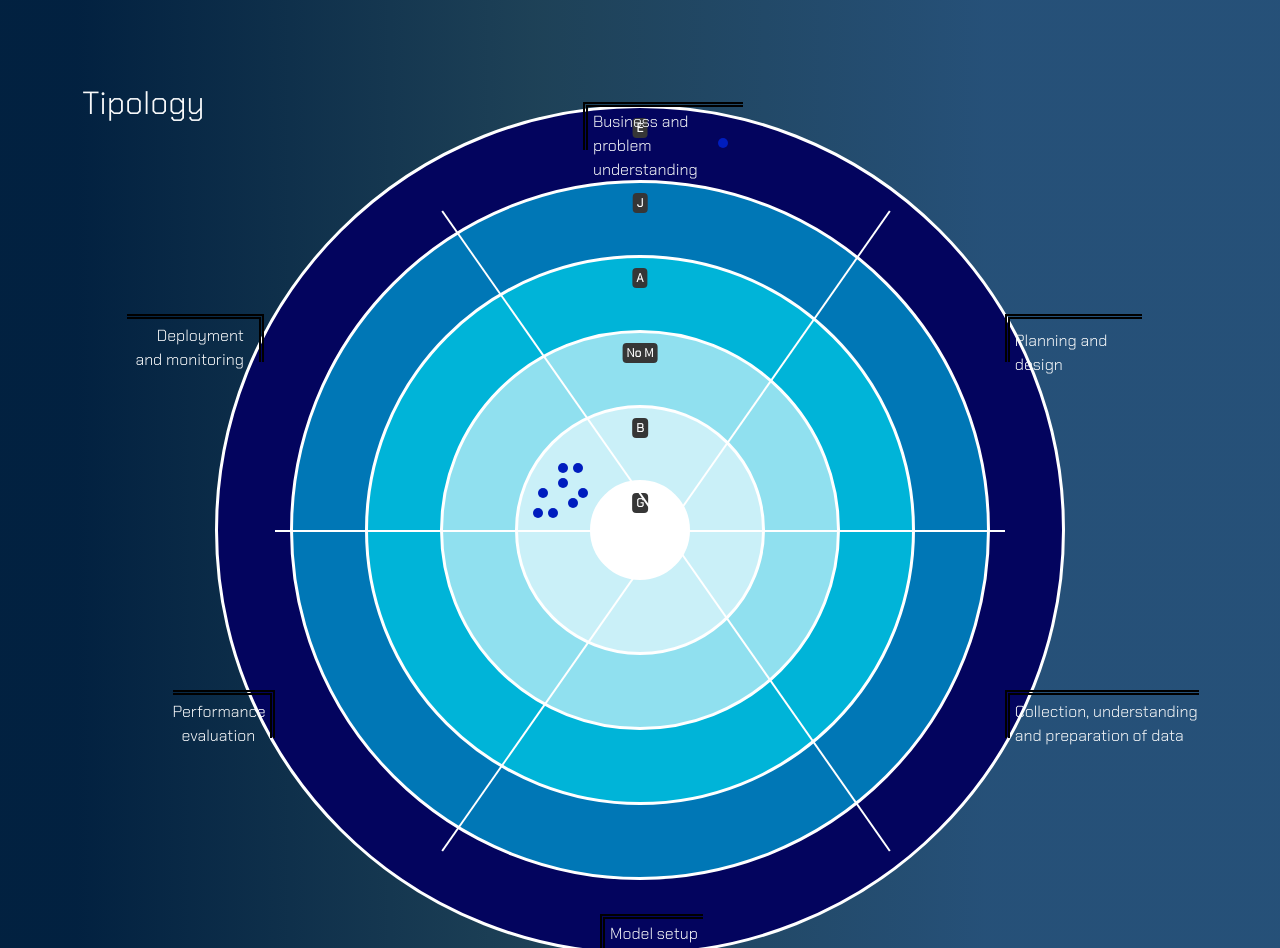
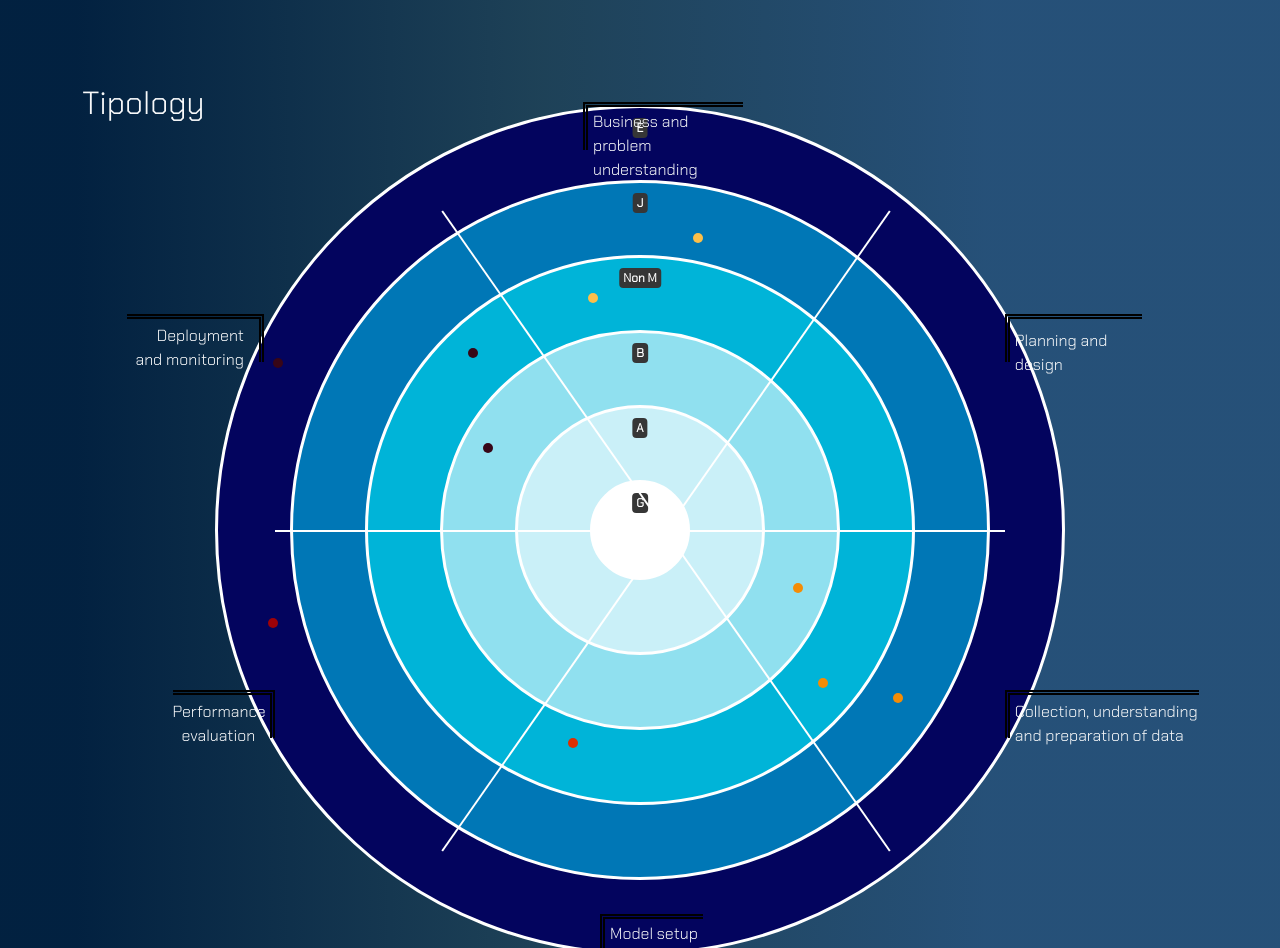
Before and after one commit to Ricardo-OB/tools4responsibleai, a website: page index.html in a window 1280 px wide. Shown: the part 900-1848 px from the top of the page. Drawn offline with nearby package versions, Linux system fonts and the light colour scheme; no server answers; a script that the page names is missing.

Commit message:
adicion de puntos

```diff
--- a/JS/card.js
+++ b/JS/card.js
@@ -12,7 +12,10 @@ async function showCardTool(id) {
 
     let original = 'Card -';
 
-    let values = getInfoTool(id);
+    component_tool = document.getElementById(id);
+    num_tool = component_tool.innerText;
+
+    let values = getInfoTool(num_tool);
     let enlacesJoint = (await values).links;
     let enlaces = enlacesJoint.split("\n\n"); // array con enlaces
 
--- a/Styles/style_2.css
+++ b/Styles/style_2.css
@@ -341,7 +341,29 @@ body{
     bottom: 5%;
 }
 
+.color-stage-1 {
+    background-color: #FCBF49 !important;
+}
 
+.color-stage-2 {
+    background-color: #FAA307 !important;
+}
+
+.color-stage-3 {
+    background-color: #F48C06 !important;
+}
+
+.color-stage-4 {
+    background-color: #DC2F02 !important;
+}
+
+.color-stage-5 {
+    background-color: #9D0208 !important;
+}
+
+.color-stage-6 {
+    background-color: #370617 !important;
+}
 
 .numberCircle {
     font: 32px Arial, sans-serif;
@@ -363,8 +385,8 @@ body{
     background-color: rgb(0, 29, 190);
     border-radius: 50%;
     position: relative;
-    top: 100px;
-    left: 30px;
+    top: 250px;
+    left: 350px;
     transition: transform 0.3s;
     cursor: pointer;
 }
@@ -376,7 +398,7 @@ body{
     border-radius: 50%;
     position: relative;
     top: 90px;
-    left: 15px;
+    left: 100px;
     transition: transform 0.3s;
     cursor: pointer;
 }
@@ -387,8 +409,8 @@ body{
     background-color: rgb(0, 29, 190);
     border-radius: 50%;
     position: relative;
-    top: 60px;
-    left: 20px;
+    top: 25px;
+    left: 220px;
     transition: transform 0.3s;
     cursor: pointer;
 }
@@ -399,8 +421,8 @@ body{
     background-color: rgb(0, 29, 190);
     border-radius: 50%;
     position: relative;
-    top: 40px;
-    left: 40px;
+    top: 400px;
+    left: 450px;
     transition: transform 0.3s;
     cursor: pointer;
 }
@@ -411,7 +433,7 @@ body{
     background-color: rgb(0, 29, 190);
     border-radius: 50%;
     position: relative;
-    top: 15px;
+    top: 250px;
     left: 55px;
     transition: transform 0.3s;
     cursor: pointer;
@@ -423,7 +445,7 @@ body{
     background-color: rgb(0, 29, 190);
     border-radius: 50%;
     position: relative;
-    top: 5px;
+    top: 100px;
     left: 40px;
     transition: transform 0.3s;
     cursor: pointer;
@@ -435,7 +457,7 @@ body{
     background-color: rgb(0, 29, 190);
     border-radius: 50%;
     position: relative;
-    top: 30px;
+    top: 500px;
     left: 50px;
     transition: transform 0.3s;
     cursor: pointer;
@@ -447,20 +469,32 @@ body{
     background-color: rgb(0, 29, 190);
     border-radius: 50%;
     position: relative;
-    top: 10px;
-    left: 60px;
+    top: 450px;
+    left: 200px;
     transition: transform 0.3s;
     cursor: pointer;
 }
 
-.miniCircle_245{
+.miniCircle_9{
     width: 10px;
     height: 10px;
     background-color: rgb(0, 29, 190);
     border-radius: 50%;
     position: relative;
-    top: 30px;
-    left: 500px;
+    top: 510px;
+    left: 600px;
+    transition: transform 0.3s;
+    cursor: pointer;
+}
+
+.miniCircle_10{
+    width: 10px;
+    height: 10px;
+    background-color: rgb(0, 29, 190);
+    border-radius: 50%;
+    position: relative;
+    top: 40px;
+    left: 400px;
     transition: transform 0.3s;
     cursor: pointer;
 }
@@ -513,7 +547,7 @@ body{
 }
 
 #badge_NoM:hover:before {
-    content: "No Maleficency";
+    content: "Non-Maleficency";
 }
 
 #badge_B:hover:before {
--- a/index.html
+++ b/index.html
@@ -61,46 +61,49 @@
         <h2 class="fw-light text-light" id="titleBold">Tipology</h2>
         <div class="center">
           <div class="firstCircle">
-            <div class="badge p-1 badgeAll" id="badge_E"><span>E</span></div>
-            <div class="miniCircle_245 littleCircleH">
-              <span class="number text-light" id="245" onclick="showCardTool(id)">245</span>
+            <div class="badge p-1 badgeAll" id="badge_E"><span>E</span></div><!-- Explicability -->
+            <div class="color-stage-6 miniCircle_5 littleCircleH">
+              <span class="number text-light" id="5" onclick="showCardTool(id)">5</span>
+            </div>
+            <div class="color-stage-5 miniCircle_7 littleCircleH">
+              <span class="number text-light" id="7" onclick="showCardTool(id)">7</span>
             </div>
           </div>
           <div class="secondCircle">
-            <div class="badge p-1 badgeAll" id="badge_J"><span>J</span></div>
+            <div class="badge p-1 badgeAll" id="badge_J"><span>J</span></div><!-- Justice -->
+            <div class="color-stage-3 miniCircle_9 littleCircleH">
+              <span class="number text-light" id="9" onclick="showCardTool(id)">9</span>
+            </div>
+            <div class="color-stage-1 miniCircle_10 littleCircleH">
+              <span class="number text-light" id="10" onclick="showCardTool(id)">10</span>
+            </div>
           </div>
           <div class="thirdCircle">
-            <div class="badge p-1 badgeAll" id="badge_A"><span>A</span></div>
+            <div class="badge p-1 badgeAll" id="badge_NoM"><span>Non M</span></div><!-- Non-maleficence -->
+            <div class="color-stage-6 miniCircle_2 littleCircleH">
+              <span class="number text-light" id="2" onclick="showCardTool(id)">2</span>
+            </div>
+            <div class="color-stage-1 miniCircle_3 littleCircleH">
+              <span class="number text-light" id="3" onclick="showCardTool(id)">3</span>
+            </div>
+            <div class="color-stage-3 miniCircle_4 littleCircleH">
+              <span class="number text-light" id="4" onclick="showCardTool(id)">4</span>
+            </div>
+            <div class="color-stage-4 miniCircle_8 littleCircleH">
+              <span class="number text-light" id="8" onclick="showCardTool(id)">8</span>
+            </div>
           </div>
           <div class="fourCircle">
-            <div class="badge p-1 badgeAll" id="badge_NoM"><span>No M</span></div>
+            <div class="badge p-1 badgeAll" id="badge_B"><span>B</span></div><!-- Beneficence -->
+            <div class="color-stage-3 miniCircle_1 littleCircleH">
+              <span class="number text-light" id="1" onclick="showCardTool(id)">1</span>
+            </div>
+            <div class="color-stage-6 miniCircle_6 littleCircleH">
+              <span class="number text-light" id="6" onclick="showCardTool(id)">6</span>
+            </div>
           </div>
           <div class="fiveCircle">
-            <div class="badge p-1 badgeAll" id="badge_B"><span>B</span></div>
-            <div class="miniCircle_1 littleCircleH">
-              <span class="number text-light" id="1" onclick="showCardTool(id)">1</span>
-            </div>
-            <div class="miniCircle_2 littleCircleH">
-              <span class="number text-light" id="2" onclick="showCardTool(id)">2</span>
-            </div>
-            <div class="miniCircle_3 littleCircleH">
-              <span class="number text-light" id="3" onclick="showCardTool(id)">3</span>
-            </div>
-            <div class="miniCircle_4 littleCircleH">
-              <span class="number text-light" id="4" onclick="showCardTool(id)">4</span>
-            </div>
-            <div class="miniCircle_5 littleCircleH">
-              <span class="number text-light" id="5" onclick="showCardTool(id)">5</span>
-            </div>
-            <div class="miniCircle_6 littleCircleH">
-              <span class="number text-light" id="6" onclick="showCardTool(id)">6</span>
-            </div>
-            <div class="miniCircle_7 littleCircleH">
-              <span class="number text-light" id="7" onclick="showCardTool(id)">7</span>
-            </div>
-            <div class="miniCircle_8 littleCircleH">
-              <span class="number text-light" id="8" onclick="showCardTool(id)">8</span>
-            </div>
+            <div class="badge p-1 badgeAll" id="badge_A"><span>A</span></div><!-- Autonomy -->
           </div>
           <div class="sixCircle">
             <div class="badge p-1 badgeAll" id="badge_G"><span>G</span></div>
```
